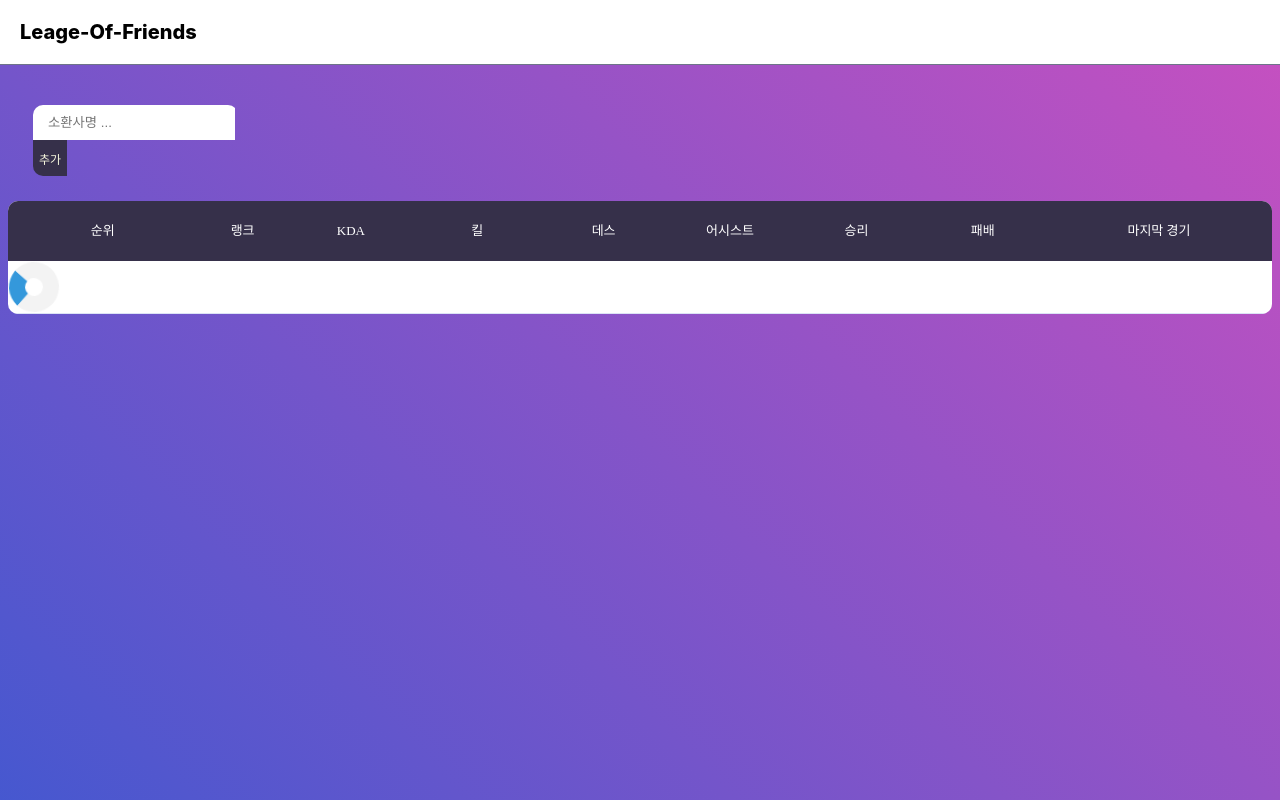
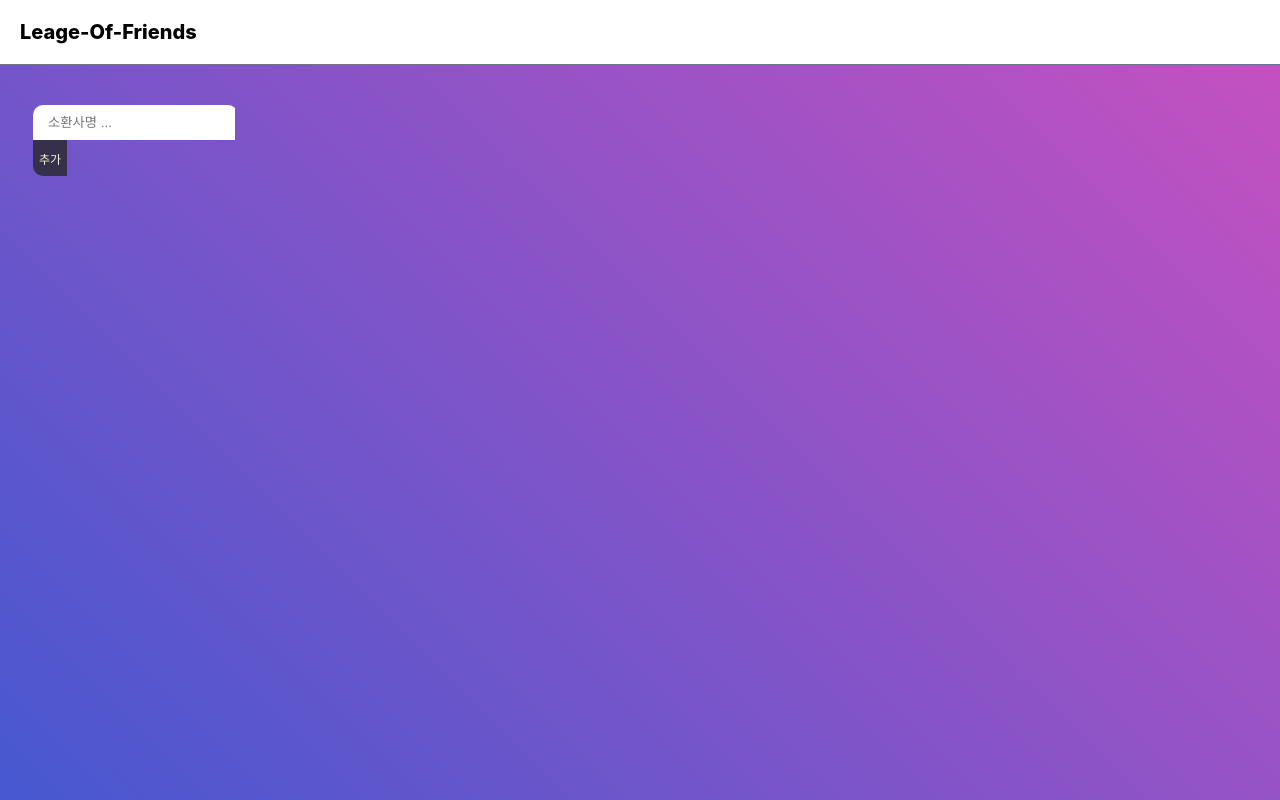
Before and after one commit to kimsangyeon/League-Of-Friends, a Next.js app: page / in a window 1280 px wide. Shown: the top 800 px of the page. Built offline with nearby package versions, Linux system fonts and the light colour scheme.

Commit message:
feature: summoner list - 소환사 추가시 테이블 재렌더링 되도록 수정 - react-query 로직 제거 및 디펜던시 제거

```diff
--- a/components/register/index.tsx
+++ b/components/register/index.tsx
@@ -1,5 +1,4 @@
 import {MouseEvent, useState} from 'react';
-import {useQueryClient} from 'react-query';
 import styles from './register.module.css';
 import {checkExistSummoner} from '@hooks/summoner';
 import {
@@ -8,20 +7,19 @@
 } from '@utils/storageUtils';
 import Search from '@components/input/search';
 import Button from '@components/button';
+import useSummonerNameList from '@hooks/summoner/useSummonerNameList';
 
 const RegisterSummoner = () => {
-  const queryClient = useQueryClient();
   const [summonerName, setSummonerName] = useState('');
+  const {setSummonerList} = useSummonerNameList();
 
   const onRegister = async (e: MouseEvent<HTMLButtonElement>) => {
     e.preventDefault();
 
     if (await checkExistSummoner(summonerName)) {
       setLocalStorageByNameList(summonerName);
+      setSummonerList(getLocalStorageByNameList());
       setSummonerName('');
-      queryClient.setQueryData('summonerList', () =>
-        getLocalStorageByNameList()
-      );
     }
   };
 
--- a/hooks/summoner/useSummonerNameList.ts
+++ b/hooks/summoner/useSummonerNameList.ts
@@ -1,12 +1,21 @@
 import useSWRImmutable from 'swr/immutable';
 import {getLocalStorageByNameList} from '@utils/storageUtils';
+import { useEffect, useState } from 'react';
 
-const useSummonerNameList = (): {summonerList: string[]} => {
-  const {data} = useSWRImmutable('summonerList', () =>
+const useSummonerNameList = () => {
+  const {data, mutate} = useSWRImmutable('summonerList', () =>
     getLocalStorageByNameList()
   );
+  const [summonerList, setSummonerList] = useState<string[]>();
+
+  useEffect(() => {
+    console.log(data);
+    setSummonerList(data);
+  }, [data]);
+
   return {
-    summonerList: data as string[],
+    summonerList,
+    setSummonerList: mutate,
   };
 };
 
--- a/package.json
+++ b/package.json
@@ -14,13 +14,11 @@
     "next": "^12.1.0",
     "react": "17.0.2",
     "react-dom": "17.0.2",
-    "react-query": "^3.21.0",
     "swr": "^1.2.2"
   },
   "devDependencies": {
     "@types/node": "^17.0.18",
     "@types/react": "17.0.19",
-    "@types/react-query": "^1.2.9",
     "eslint": "7.32.0",
     "eslint-config-next": "11.1.0",
     "typescript": "4.4.2"
--- a/pages/_app.tsx
+++ b/pages/_app.tsx
@@ -1,37 +1,18 @@
 import React from 'react';
 import type {AppProps} from 'next/app';
-import {QueryClient, QueryClientProvider} from 'react-query';
-import {Hydrate} from 'react-query/hydration';
-import {ReactQueryDevtools} from 'react-query/devtools';
 import '@styles/globals.css';
 import Header from '@components/header';
 import Footer from '@components/footer';
 
 function MyApp({Component, pageProps}: AppProps) {
-  const [queryClient] = React.useState(
-    () =>
-      new QueryClient({
-        defaultOptions: {
-          queries: {
-            refetchOnWindowFocus: false,
-            cacheTime: Infinity,
-            staleTime: Infinity,
-          },
-        },
-      })
-  );
+  return (
+    <>
+      <Header />
 
-  return (
-    <QueryClientProvider client={queryClient}>
-      <Hydrate state={pageProps.dehydratedState}>
-        <Header />
+      <Component {...pageProps} />
 
-        <Component {...pageProps} />
-
-        <Footer />
-      </Hydrate>
-      <ReactQueryDevtools />
-    </QueryClientProvider>
+      <Footer />
+    </>
   );
 }
 export default MyApp;
--- a/pages/index.tsx
+++ b/pages/index.tsx
@@ -20,7 +20,9 @@
 
       <main className={styles.main}>
         <RegisterSummoner />
-        {summonerList && <Table list={summonerList} />}
+        {summonerList && summonerList?.length > 0 && (
+          <Table list={summonerList} />
+        )}
       </main>
     </div>
   );
--- a/utils/storageUtils.ts
+++ b/utils/storageUtils.ts
@@ -5,7 +5,7 @@
 export const setLocalStorageByNameList = (name: string) => {
   const nameList = localStorage.getItem('nameList')?.split(',') || [];
 
-  if (nameList.length === 5) {
+  if (nameList.length === 10) {
     alert('소환사는 5명까지 등록 가능합니다.');
     return;
   }
```
